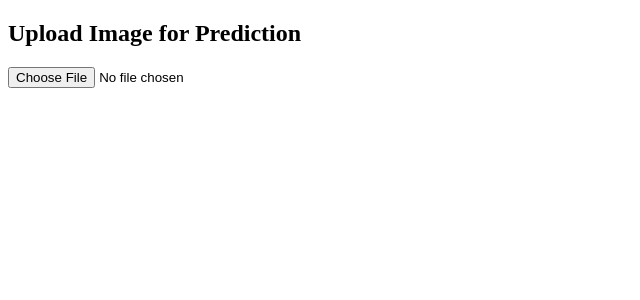
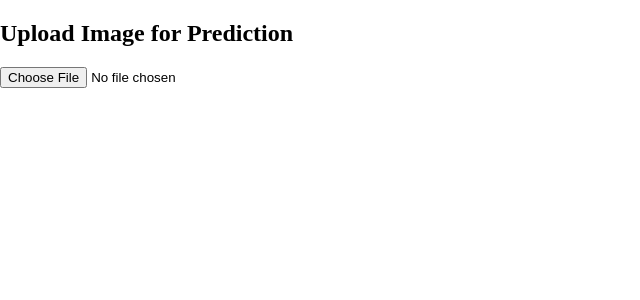
Before and after one commit to nikhil-s-1404/develop, an Angular app: page / in a window 1280 px wide. Shown: the top 300 px of the page, without its empty margins (0-640 px from the left). Built offline with nearby package versions, Linux system fonts and the light colour scheme.

Commit message:
style-changes

```diff
--- a/src/index.html
+++ b/src/index.html
@@ -8,6 +8,8 @@
   <link rel="icon" type="image/x-icon" href="favicon.ico">
 </head>
 <body>
-  <app-root></app-root>
+  <div id="app-root">
+    <app-root></app-root>
+  </div>
 </body>
 </html>
--- a/src/styles.scss
+++ b/src/styles.scss
@@ -1 +1,13 @@
 /* You can add global styles to this file, and also import other style files */
+#app-root{
+    position: fixed;
+    display: block;
+    width: 100%;
+    height: 100%;
+    top: 0;
+    left: 0;
+    right: 0;
+    bottom: 0;
+    z-index: 1;
+    align-items: center;
+}
```
